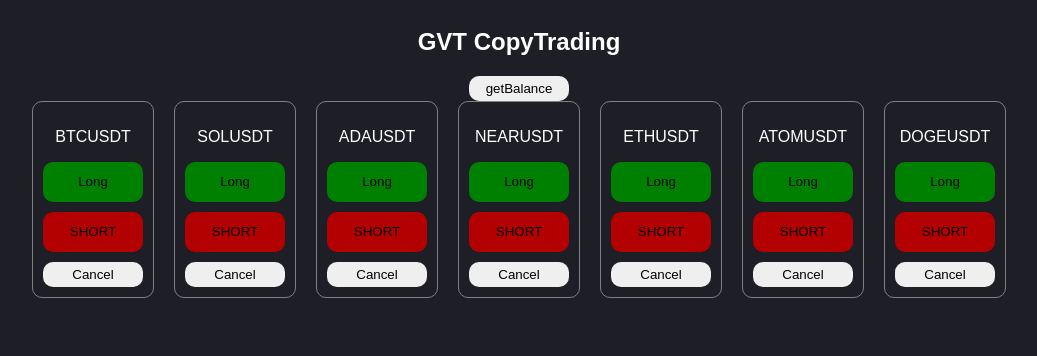
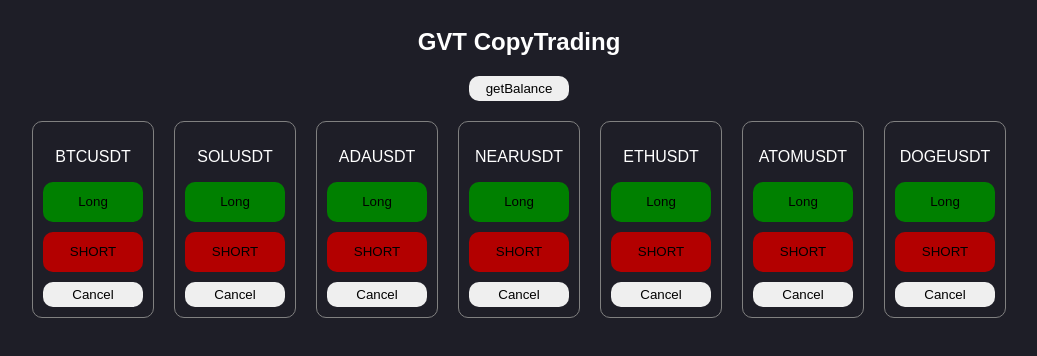
Before and after one commit to mzanan/GVT-CopyTrade, a React (Create React App) app: page / in a window 1280 px wide. Shown: the top 356 px of the page, without its empty margins (121-1158 px from the left). Built offline with nearby package versions, Linux system fonts and the light colour scheme; no server answers.

Commit message:
minor fix

```diff
--- a/src/App.css
+++ b/src/App.css
@@ -14,5 +14,6 @@ body {
 .app-content {
   display: flex;
   flex-wrap: wrap;
+  margin-top: 20px;
   margin-left: 20px;
 }
--- a/src/App.js
+++ b/src/App.js
@@ -12,9 +12,10 @@ const App = () => {
       <h2 className="app-title">GVT CopyTrading</h2>
       <Button
         className="app-button"
-        onClick={() => getBalance()}
+        action={() => getBalance()}
         label="getBalance"
       />
+
       <div className="app-content">
         <TradeCards />
       </div>
```
